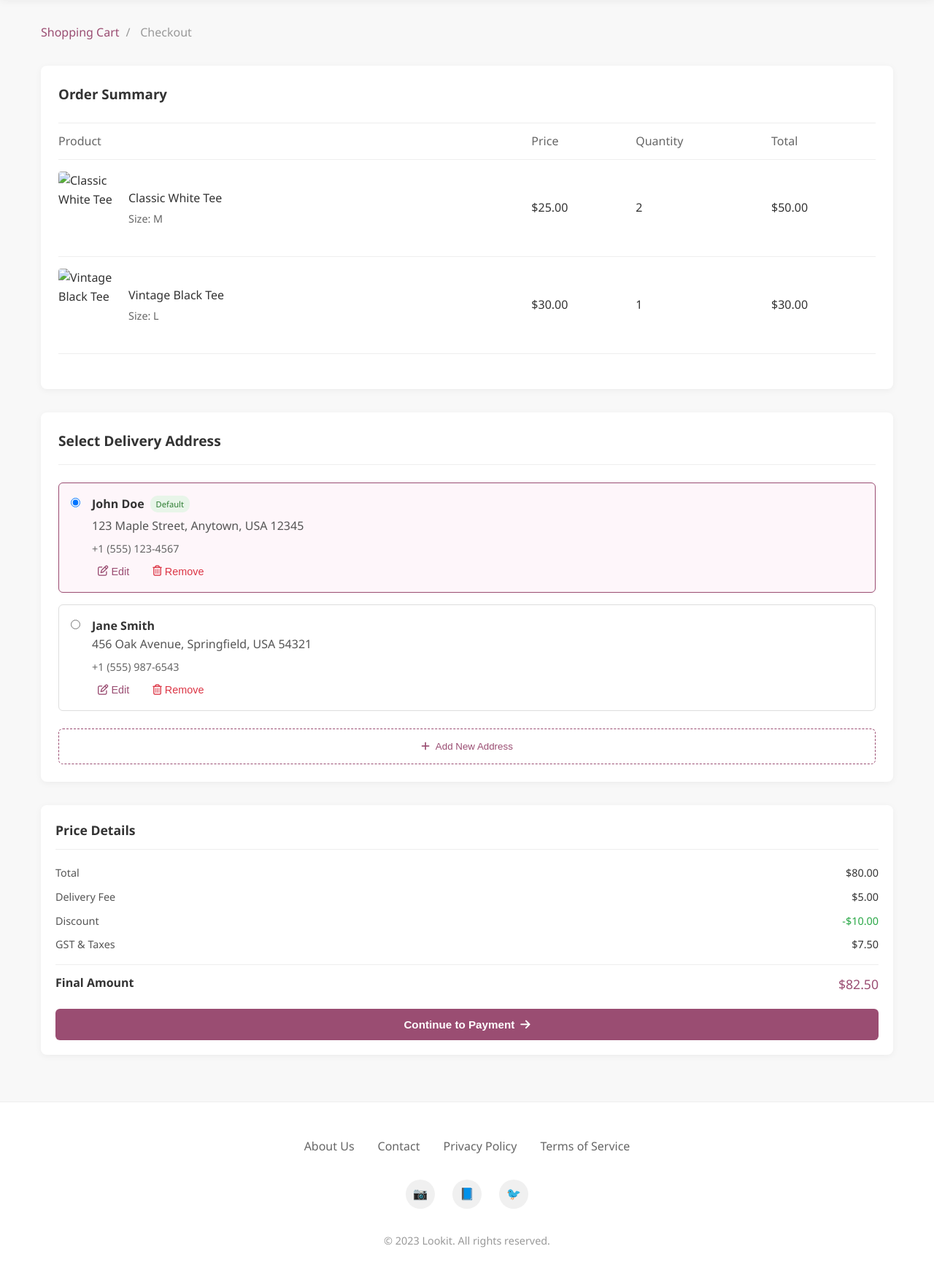
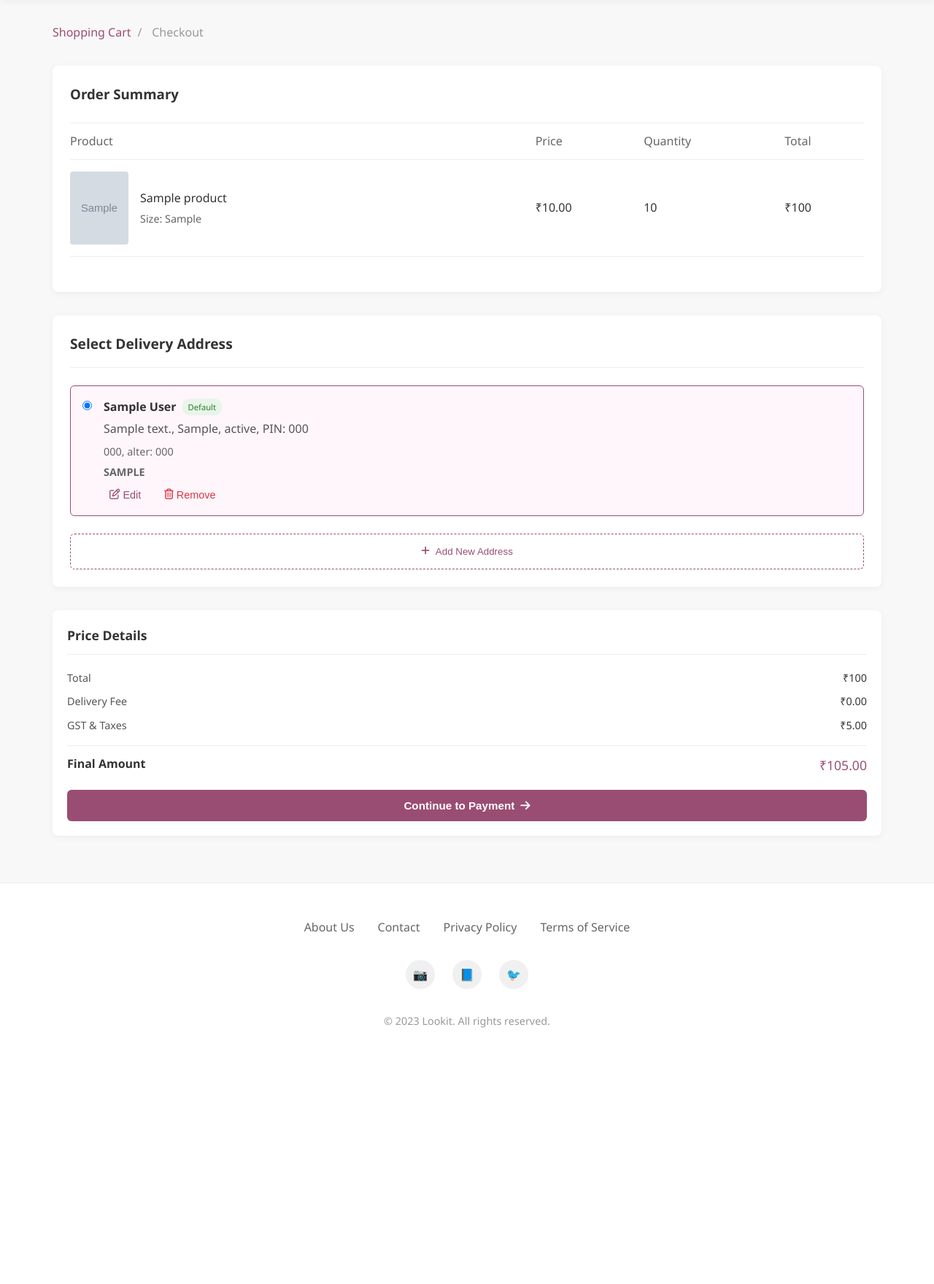
Before and after one commit to abhinavashokm/lookit-ecommerce-django, a Django app: page /order/checkout/ in a window 1280 px wide. Shown: the part 78-1837 px from the top of the page at 73% size. After the commit the page ends 1486 px from the top, so only its background shows below. Run offline with Django 5.2, Linux system fonts and the light colour scheme; a user stored in the database is signed in; tables that the repository leaves empty hold one stand-in row (values such as "Sample post"); grey boxes marked "Sample" are stand-in pictures; some libraries are stand-ins or nearby versions.

Commit message:
feat(user, order): create address model. implement add address in checkout page

```diff
--- a/lookit/order/static/order/css/checkout.css
+++ b/lookit/order/static/order/css/checkout.css
@@ -1,6 +1,6 @@
 /* Main Content */
 .container {
-    max-width: 1200px;
+    max-width: 1168px;
     margin: 2rem auto;
     padding: 0 1rem;
 }
@@ -164,6 +164,13 @@
 }
 
 .address-phone {
+    color: #666;
+    font-size: 0.9rem;
+}
+
+.address-type{
+    font-weight: 600;
+    margin-top: 5px;
     color: #666;
     font-size: 0.9rem;
 }
--- a/lookit/order/static/order/js/checkout.js
+++ b/lookit/order/static/order/js/checkout.js
@@ -75,82 +75,3 @@ modal.addEventListener('click', function(e) {
         closeModal();
     }
 });
-
-// Handle form submission
-addressForm.addEventListener('submit', function(e) {
-    e.preventDefault();
-
-    // Get form data
-    const formData = {
-        fullName: document.getElementById('fullName').value,
-        phone: document.getElementById('phone').value,
-        altPhone: document.getElementById('altPhone').value,
-        address: document.getElementById('address').value,
-        city: document.getElementById('city').value,
-        zipCode: document.getElementById('zipCode').value,
-        state: document.getElementById('state').value,
-        addressType: document.getElementById('addressType').value,
-        isDefault: document.getElementById('defaultAddress').checked
-    };
-
-    // Here you would typically send this data to your backend
-    console.log('Form submitted:', formData);
-
-    // For demo purposes, just close the modal
-    closeModal();
-
-    // Show success message with animation
-    const successMsg = document.createElement('div');
-    successMsg.className = 'success-message';
-    successMsg.innerHTML = '<i class="fas fa-check-circle"></i> Address saved successfully!';
-    document.body.appendChild(successMsg);
-
-    // Animate in
-    setTimeout(() => {
-        successMsg.style.opacity = '1';
-        successMsg.style.transform = 'translateY(0)';
-    }, 10);
-
-    // Remove after animation
-    setTimeout(() => {
-        successMsg.style.opacity = '0';
-        successMsg.style.transform = 'translateY(20px)';
-        setTimeout(() => {
-            successMsg.remove();
-        }, 300);
-    }, 3000);
-});
-
-// Add success message styles
-const style = document.createElement('style');
-style.textContent = `
-    .success-message {
-        position: fixed;
-        bottom: 30px;
-        left: 50%;
-        transform: translateX(-50%) translateY(20px);
-        background: #4CAF50;
-        color: white;
-        padding: 12px 24px;
-        border-radius: 6px;
-        box-shadow: 0 4px 12px rgba(0,0,0,0.15);
-        display: flex;
-        align-items: center;
-        gap: 8px;
-        font-size: 0.95rem;
-        opacity: 0;
-        transition: all 0.3s ease;
-        z-index: 1100;
-    }
-
-    .success-message i {
-        font-size: 1.1em;
-    }
-`;
-document.head.appendChild(style);
-
-// Continue to payment
-document.querySelector('.checkout-btn').addEventListener('click', function() {
-    // In a real app, this would navigate to the payment page
-    alert('Proceeding to payment');
-});
--- a/lookit/order/templates/order/checkout.html
+++ b/lookit/order/templates/order/checkout.html
@@ -29,34 +29,24 @@
                 </tr>
             </thead>
             <tbody>
+
+                {% for item in order_items %}
                 <tr>
                     <td>
                         <div class="product-info">
-                            <img src="https://via.placeholder.com/80x100" alt="Classic White Tee" class="product-image">
+                            <img src="{{ item.product.image_url }}" alt="Classic White Tee" class="product-image">
                             <div>
-                                <div class="product-name">Classic White Tee</div>
-                                <div class="product-variant">Size: M</div>
+                                <div class="product-name">{{ item.product.name }}</div>
+                                <div class="product-variant">Size: {{ item.variant.size }}</div>
                             </div>
                         </div>
                     </td>
-                    <td class="product-price">$25.00</td>
-                    <td class="product-quantity">2</td>
-                    <td class="product-total">$50.00</td>
+                    <td class="product-price">₹{{ item.product.price }}</td>
+                    <td class="product-quantity">{{ item.quantity }}</td>
+                    <td class="product-total">₹{{ item.sub_total_per_product }}</td>
                 </tr>
-                <tr>
-                    <td>
-                        <div class="product-info">
-                            <img src="https://via.placeholder.com/80x100" alt="Vintage Black Tee" class="product-image">
-                            <div>
-                                <div class="product-name">Vintage Black Tee</div>
-                                <div class="product-variant">Size: L</div>
-                            </div>
-                        </div>
-                    </td>
-                    <td class="product-price">$30.00</td>
-                    <td class="product-quantity">1</td>
-                    <td class="product-total">$30.00</td>
-                </tr>
+                {% endfor %}
+
             </tbody>
         </table>
     </div>
@@ -65,15 +55,18 @@
         <div class="delivery-address">
             <h3>Select Delivery Address</h3>
             <div class="address-options">
+
+                {% for address in address_list %}
                 <div class="address-option selected">
                     <input type="radio" name="delivery-address" id="address-1" class="address-radio" checked>
                     <div class="address-details">
                         <div class="address-header">
-                            <div class="address-name">John Doe</div>
+                            <div class="address-name">{{ address.full_name }}</div>
                             <span class="default-badge">Default</span>
                         </div>
-                        <p class="address-text">123 Maple Street, Anytown, USA 12345</p>
-                        <div class="address-phone">+1 (555) 123-4567</div>
+                        <p class="address-text">{{ address.address_line }}, {{ address.city }}, {{ address.state }}, PIN: {{ address.pincode }}</p>
+                        <div class="address-phone">{{ address.phone }}{% if address.second_phone %}, alter: {{ address.second_phone }}{% endif %}</div>
+                        <div class="address-type">{{ address.type|upper }}</div>
                         <div class="address-actions">
                             <button class="edit-address" data-address-id="1">
                                 <i class="far fa-edit"></i> Edit
@@ -84,22 +77,8 @@
                         </div>
                     </div>
                 </div>
-                <div class="address-option">
-                    <input type="radio" name="delivery-address" id="address-2" class="address-radio">
-                    <div class="address-details">
-                        <div class="address-name">Jane Smith</div>
-                        <p class="address-text">456 Oak Avenue, Springfield, USA 54321</p>
-                        <div class="address-phone">+1 (555) 987-6543</div>
-                        <div class="address-actions">
-                            <button class="edit-address" data-address-id="2">
-                                <i class="far fa-edit"></i> Edit
-                            </button>
-                            <button class="remove-address" data-address-id="2">
-                                <i class="far fa-trash-alt"></i> Remove
-                            </button>
-                        </div>
-                    </div>
-                </div>
+                {% endfor %}
+
             </div>
             <button class="add-address-btn">
                 <i class="fas fa-plus"></i> Add New Address
@@ -110,29 +89,32 @@
             <h3>Price Details</h3>
             <div class="price-row">
                 <span>Total</span>
-                <span class="price-value">$80.00</span>
+                <span class="price-value">₹{{ price_summary.sub_total }}</span>
             </div>
             <div class="price-row">
                 <span>Delivery Fee</span>
-                <span class="price-value">$5.00</span>
+                <span class="price-value">₹0.00</span>
             </div>
+            {% if price_summary.discount %}
             <div class="price-row discount">
                 <span>Discount</span>
-                <span class="price-value">-$10.00</span>
+                <span class="price-value">-₹10.00</span>
             </div>
+            {% endif %}
             <div class="price-row">
                 <span>GST & Taxes</span>
-                <span class="price-value">$7.50</span>
+                <span class="price-value">₹{{ price_summary.tax }}</span>
             </div>
             <div class="price-row total">
                 <span>Final Amount</span>
-                <span class="price-value">$82.50</span>
+                <span class="price-value">₹{{ price_summary.grand_total }}</span>
             </div>
             <button class="checkout-btn">
                 Continue to Payment
                 <i class="fas fa-arrow-right"></i>
             </button>
         </div>
+
     </div>
 </div>
 
@@ -144,15 +126,18 @@
             <button class="close-modal" aria-label="Close modal">&times;</button>
         </div>
         <div class="modal-body">
-            <form id="addressForm">
+
+            <form action="{% url 'add-address' %}" method="post" id="addressForm">
+                {% csrf_token %}
                 <div class="form-section">
                     <h4 class="section-title">Contact Information</h4>
                     <div class="form-grid">
+
                         <div class="form-group">
                             <label for="fullName">Full Name <span class="required">*</span></label>
                             <div class="input-with-icon">
                                 <i class="fas fa-user"></i>
-                                <input type="text" id="fullName" placeholder="John Doe" required>
+                                <input type="text" name="full_name" id="fullName" placeholder="John Doe" required>
                             </div>
                         </div>
 
@@ -160,7 +145,7 @@
                             <label for="phone">Phone Number <span class="required">*</span></label>
                             <div class="input-with-icon">
                                 <i class="fas fa-phone"></i>
-                                <input type="tel" id="phone" placeholder="+1 (555) 123-4567" required>
+                                <input type="tel" name="phone" id="phone" placeholder="+1 (555) 123-4567" required>
                             </div>
                         </div>
 
@@ -168,20 +153,22 @@
                             <label for="altPhone">Alternative Phone</label>
                             <div class="input-with-icon">
                                 <i class="fas fa-phone-alt"></i>
-                                <input type="tel" id="altPhone" placeholder="+1 (555) 987-6543">
+                                <input type="tel" name="second_phone" id="altPhone" placeholder="+1 (555) 987-6543">
                             </div>
                         </div>
+
                     </div>
                 </div>
 
                 <div class="form-section">
                     <h4 class="section-title">Address Details</h4>
                     <div class="form-grid">
+
                         <div class="form-group full-width">
                             <label for="address">Address Line <span class="required">*</span></label>
                             <div class="input-with-icon">
                                 <i class="fas fa-map-marked-alt"></i>
-                                <input type="text" id="address" placeholder="123 Main St, Apt 4B" required>
+                                <input type="text" name="address_line" id="address" placeholder="123 Main St, Apt 4B" required>
                             </div>
                         </div>
 
@@ -189,7 +176,7 @@
                             <label for="city">City <span class="required">*</span></label>
                             <div class="input-with-icon">
                                 <i class="fas fa-city"></i>
-                                <input type="text" id="city" placeholder="New York" required>
+                                <input type="text" name="city" id="city" placeholder="New York" required>
                             </div>
                         </div>
 
@@ -197,15 +184,15 @@
                             <label for="state">State <span class="required">*</span></label>
                             <div class="input-with-icon">
                                 <i class="fas fa-flag"></i>
-                                <input type="text" id="state" placeholder="New York" required>
+                                <input type="text" name="state" id="state" placeholder="New York" required>
                             </div>
                         </div>
 
                         <div class="form-group">
-                            <label for="zipCode">ZIP/Postal Code <span class="required">*</span></label>
+                            <label for="zipCode">PIN Code <span class="required">*</span></label>
                             <div class="input-with-icon">
                                 <i class="fas fa-mail-bulk"></i>
-                                <input type="text" id="zipCode" placeholder="10001" required>
+                                <input type="text" name="pincode" id="zipCode" placeholder="10001" required>
                             </div>
                         </div>
 
@@ -213,12 +200,14 @@
                             <label for="addressType">Address Type <span class="required">*</span></label>
                             <div class="select-wrapper">
                                 <i class="fas fa-tag"></i>
-                                <select id="addressType" required>
+
+                                <select name="type" id="addressType" required>
                                     <option value="" disabled selected>Select address type</option>
-                                    <option value="home">🏠 Home</option>
-                                    <option value="work">🏢 Work</option>
-                                    <option value="other">📍 Other</option>
+                                    <option value="home">Home</option>
+                                    <option value="work">Work</option>
+                                    <option value="other">Other</option>
                                 </select>
+
                             </div>
                         </div>
                     </div>
@@ -227,7 +216,7 @@
                 <div class="form-section">
                     <div class="form-options">
                         <label class="checkbox-container">
-                            <input type="checkbox" id="defaultAddress">
+                            <input name="is_default" value="True" type="checkbox" id="defaultAddress">
                             <span class="checkmark"></span>
                             Set as default shipping address
                         </label>
@@ -243,6 +232,7 @@
                     </button>
                 </div>
             </form>
+
         </div>
     </div>
 </div>
--- a/lookit/order/views.py
+++ b/lookit/order/views.py
@@ -1,6 +1,42 @@
 from django.shortcuts import render
 from django.contrib.auth.decorators import login_required
+from cart.models import Cart
+from user.models import Address
+from django.db.models import ExpressionWrapper, DecimalField, F, Sum
+from decimal import Decimal, ROUND_HALF_UP
+
 
 @login_required
 def checkout(request):
-    return render(request, "order/checkout.html")
+    #---products in order------------------------------------------------
+    order_items = (
+        Cart.objects.filter(user=request.user)
+        .select_related('variant')
+        .annotate(
+            sub_total_per_product=ExpressionWrapper(
+                F('variant__product__price') * F('quantity'),
+                output_field=DecimalField(max_digits=10, decimal_places=2),
+            )
+        )
+    )
+
+    #---address list of user---
+    address_list = Address.objects.filter(user=request.user)
+
+    # ---total price of all items in cart considering quantity---------
+    sub_total = (
+        order_items.aggregate(
+            sub_total=Sum(F('variant__product__price') * F('quantity'))
+        )['sub_total']
+        or 0
+    )
+    tax = sub_total * Decimal(0.05)
+    # ROUND_HALF_UP -> ROUNDING METHOD USED - less than 0.5 then reduce, greater than or equal to 0.5 then increase(BANKERS STYLE)
+    tax = tax.quantize(Decimal('0.01'), rounding=ROUND_HALF_UP)
+    price_summary = {"sub_total": sub_total, "tax": tax, "grand_total": sub_total + tax}
+
+    return render(
+        request,
+        "order/checkout.html",
+        {"order_items": order_items, "price_summary": price_summary, "address_list":address_list},
+    )
--- a/lookit/user/urls.py
+++ b/lookit/user/urls.py
@@ -1,6 +1,6 @@
 from django.urls import path, include
 from django.contrib.auth import views as auth_views
-from .views import user_login, signup, otp_verification, user_logout, send_otp, account_details, edit_profile
+from .views import user_login, signup, otp_verification, user_logout, send_otp, account_details, edit_profile, add_address
 
 urlpatterns = [
     path("", user_login, name="user-login"),
@@ -11,6 +11,7 @@ urlpatterns = [
 
     path("profile/account-details/", account_details, name='account-details'),
     path("profile/account-details/edit-profile", edit_profile, name='edit-profile'),
+    path("add-address/",add_address, name="add-address"),
 
     # password reset paths
     # 1.enter email and button for sent link
```
Also changed, not shown: lookit/user/models.py (+14 -0 lines), lookit/user/views.py (+40 -1 lines), lookit/user/migrations/0010_address.py (added).
